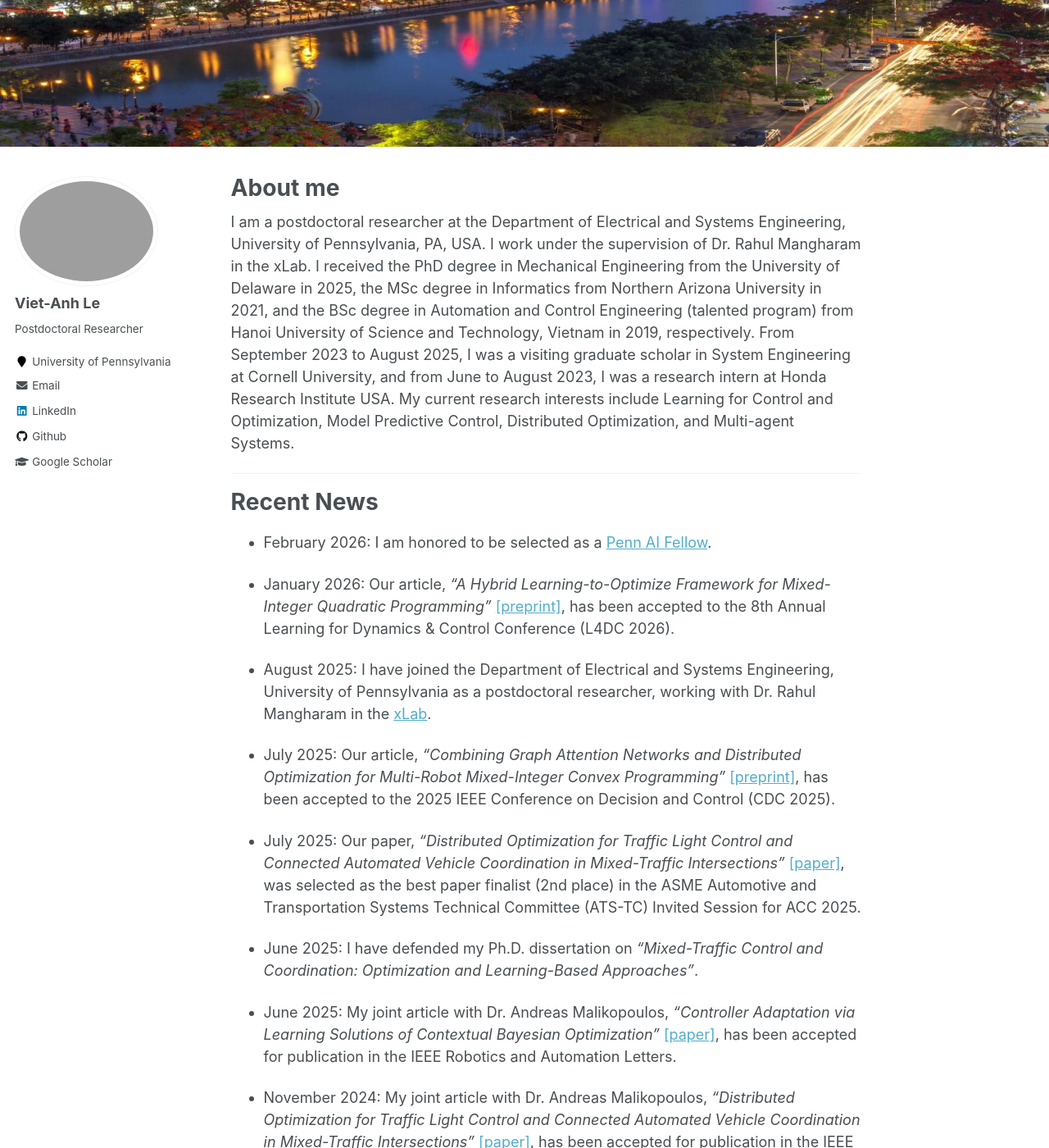
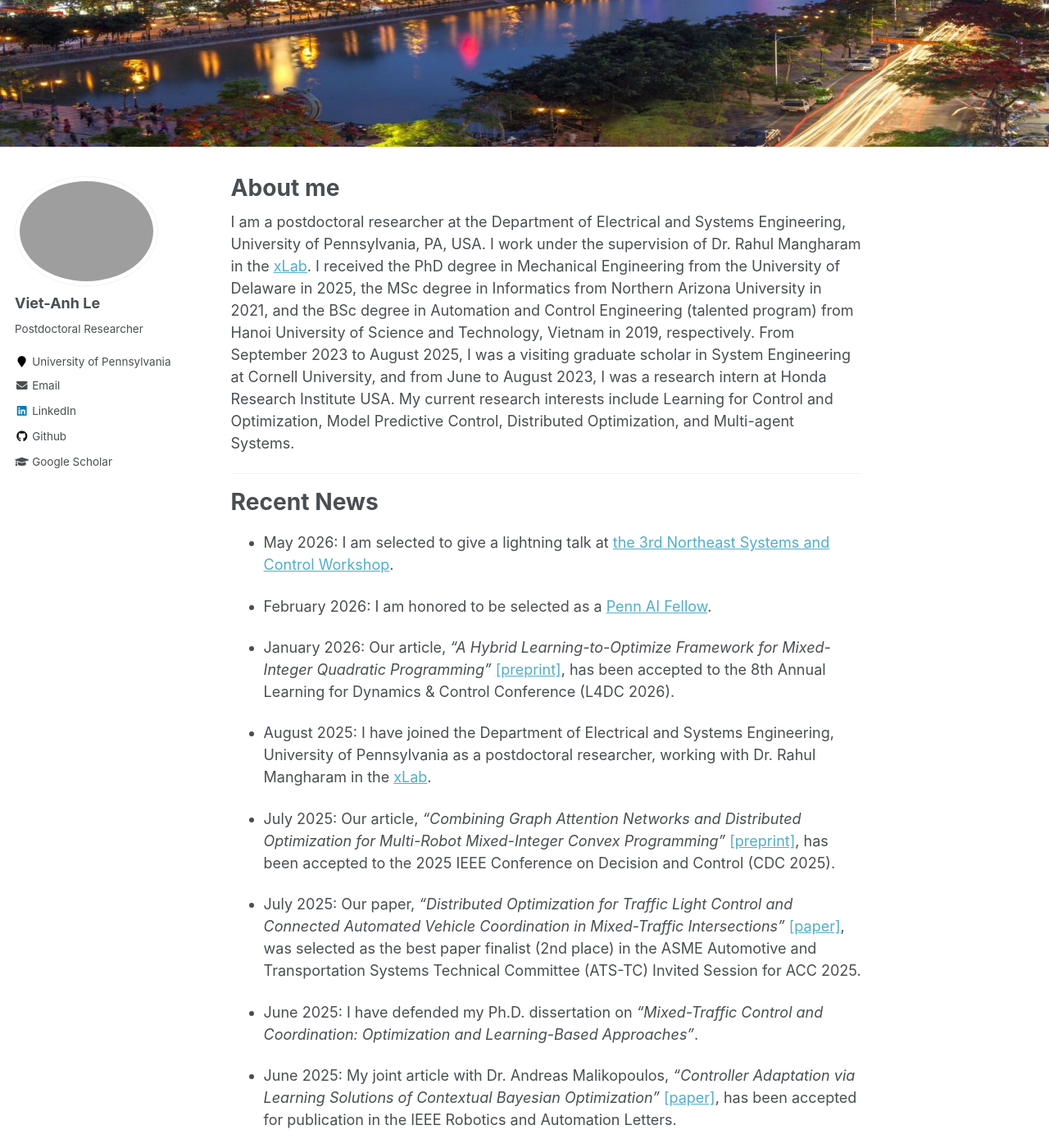
Before and after one commit to vietanhle0101/vietanhle0101.github.io, a Jekyll site: the page built from _pages/about.md, in a window 1280 px wide and 1400 px high, scrolled down 290 px. Shown: the whole window at 82% size. Built offline with Jekyll 4.4.1, drawn with Linux system fonts in a browser that asks for light colours; some of the changed text lies outside the part shown.

Commit message:
Update about.md

```diff
--- a/_pages/about.md
+++ b/_pages/about.md
@@ -11,7 +11,7 @@ redirect_from:
 ---
 
 I am a postdoctoral researcher at the Department of Electrical and Systems Engineering, University of Pennsylvania, PA, USA.
-I work under the supervision of Dr. Rahul Mangharam in the xLab.
+I work under the supervision of Dr. Rahul Mangharam in the [xLab](https://xlab.upenn.edu/).
 I received the PhD degree in Mechanical Engineering from the University of Delaware in 2025, the MSc degree in Informatics from Northern Arizona University in 2021, and the BSc degree in Automation and Control Engineering (talented program) from Hanoi University of Science and Technology, Vietnam in 2019, respectively.
 <!-- I work under the supervision of Dr. Andreas Malikopoulos in the [**Information and Decision Science (IDS) Lab**](https://ids-lab.net/). -->
 From September 2023 to August 2025, I was a visiting graduate scholar in System Engineering at Cornell University, and from June to August 2023, I was a research intern at Honda Research Institute USA.
@@ -20,6 +20,9 @@ My current research interests include Learning for Control and Optimization, Mod
 ***
 
 # Recent News
+
+* May 2026: I am selected to give a lightning talk at [the 3rd Northeast Systems
+and Control Workshop](https://nescw.org/).
 
 * February 2026: I am honored to be selected as a [Penn AI Fellow](https://ai.upenn.edu/penn-ai-fellows).
 
@@ -34,6 +37,8 @@ My current research interests include Learning for Control and Optimization, Mod
 * June 2025: I have defended my Ph.D. dissertation on <em>"Mixed-Traffic Control and Coordination: Optimization and Learning-Based Approaches"</em>.
 
 * June 2025: My joint article with Dr. Andreas Malikopoulos, <em>"Controller Adaptation via Learning Solutions of Contextual Bayesian Optimization"</em> [[paper]](https://ieeexplore.ieee.org/document/11068150), has been accepted for publication in the IEEE Robotics and Automation Letters.
+
+* May 2025: I gave a talk entitled <em>"Towards Real-time Cooperative Trajectory Planning for Connected and Automated Vehicles in Mixed Traffic"</em> at the RGSO-CARS Seminar at the University of Delaware.
 
 * November 2024: My joint article with Dr. Andreas Malikopoulos, <em>"Distributed Optimization for Traffic Light Control and Connected Automated Vehicle Coordination in Mixed-Traffic Intersections"</em> [[paper]](https://ieeexplore.ieee.org/document/10778260), has been accepted for publication in the IEEE Control Systems Letters.
 
```
